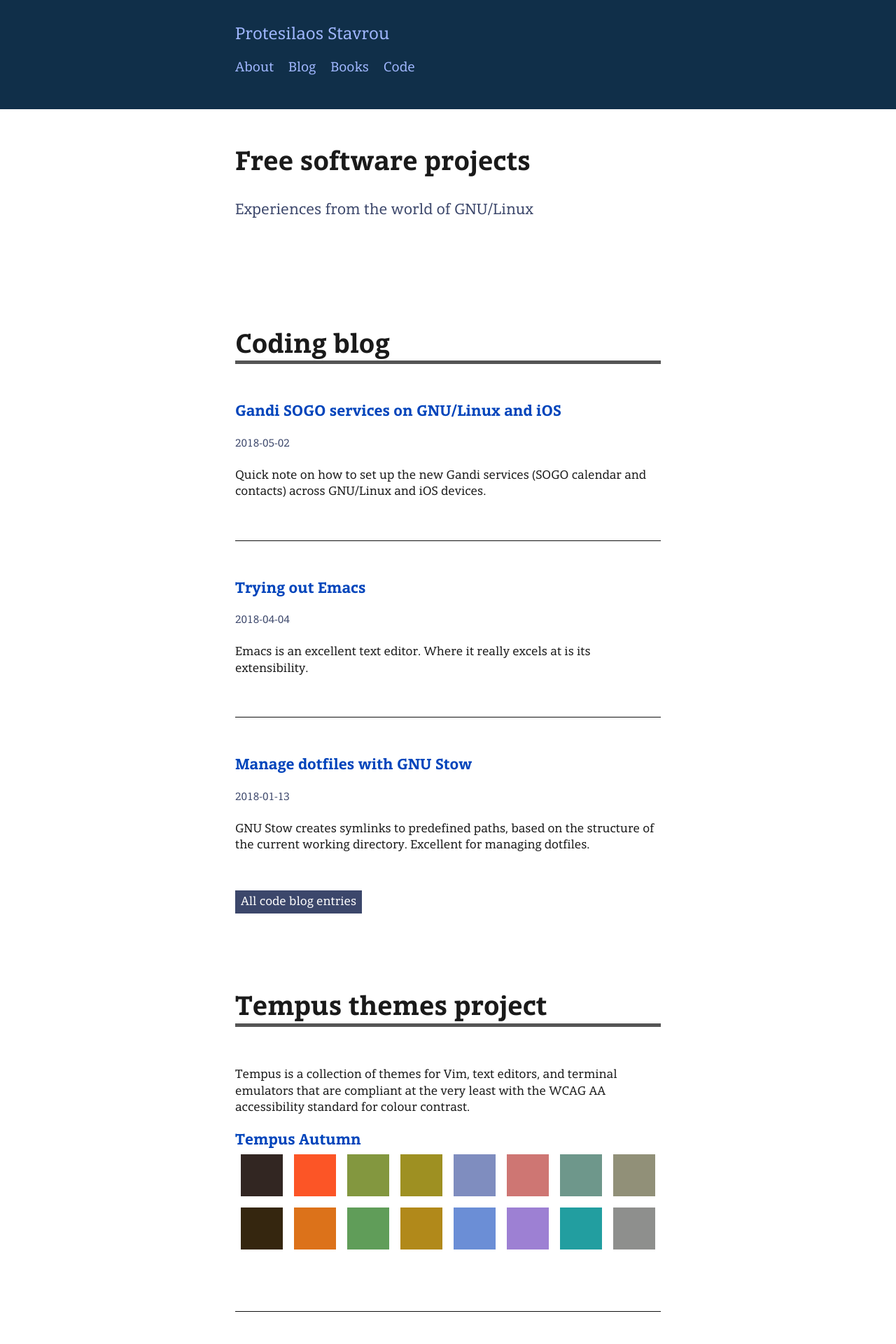
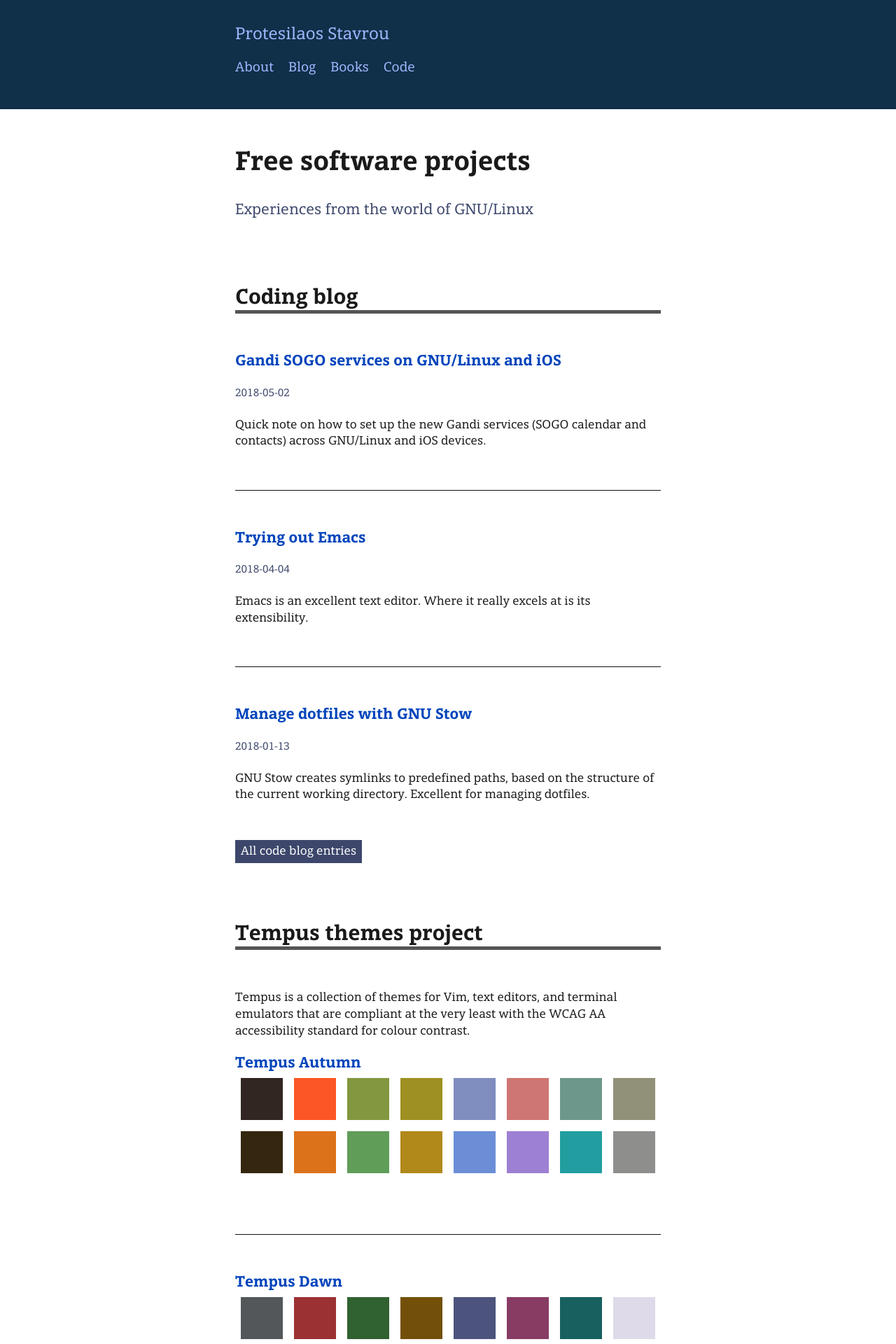
Before and after one commit to protesilaos/protesilaos.github.io, a Jekyll site: the page built from _pages/indices/code.html, in a window 1280 px wide. Shown: the top 1920 px of the page at 70% size. Built offline with Jekyll 4.4.1, drawn with Linux system fonts in a browser that asks for light colours; some web fonts are replaced.

Commit message:
Minor refinements

```diff
--- a/_sass/_index.scss
+++ b/_sass/_index.scss
@@ -71,7 +71,8 @@
         color: $btnmainfg;
         padding: $space-0;
 
-        &:hover {
+        &:hover,
+        &:focus {
             background: $btnmainbgactive;
             color: $btnmainfgactive;
         }
@@ -97,10 +98,6 @@
             margin-top: $vertical-rhythm-1;
         }
 
-        @include desktop {
-            margin-top: $vertical-rhythm-2;
-        }
-
         margin-top: $vertical-rhythm-0;
     }
 }
@@ -109,16 +106,20 @@
     @include fluid-width-measure;
     @include fluid-font-size($msize);
 
-    @include tablet {
-        margin: $vertical-rhythm-1 auto;
+    margin: 0 auto;
+    font-size: $msize;
+
+    &:last-of-type {
+        @include tablet {
+            margin-bottom: $vertical-rhythm-1;
+        }
+
+        @include desktop {
+            margin-bottom: $vertical-rhythm-2;
+        }
+
+        margin-bottom: $vertical-rhythm-0;
     }
-
-    @include desktop {
-        margin: $vertical-rhythm-2 auto;
-    }
-
-    margin: $vertical-rhythm-0 auto;
-    font-size: $msize;
 
     ul {
         list-style-type: none;
@@ -150,7 +151,7 @@
 }
 
 .index-blog-section-heading {
-    @include fluid-font-size($impact-text-l);
+    @include fluid-font-size($impact-text-s);
     @include border(bottom, $border-width-thick, solid, $border-color-dark-2);
 
     @include tablet {
@@ -259,7 +260,8 @@
         color: $btnmainfg;
         padding: $space-0;
 
-        &:hover {
+        &:hover,
+        &:focus {
             background: $btnmainbgactive;
             color: $btnmainfgactive;
         }
--- a/_sass/_prot16-colourblocks.scss
+++ b/_sass/_prot16-colourblocks.scss
@@ -64,6 +64,9 @@
 
     // NOTE these style the text with the colour value
     // NOTE line-height should be equal to height for vertical centering
+    @include fluid-font-size($xxssize);
+
+    font-size: $xxssize;
     text-align: center;
     line-height: (($measure / 8) - ($space-0 / 2)) - ($space-0 / 2);
 }
```
